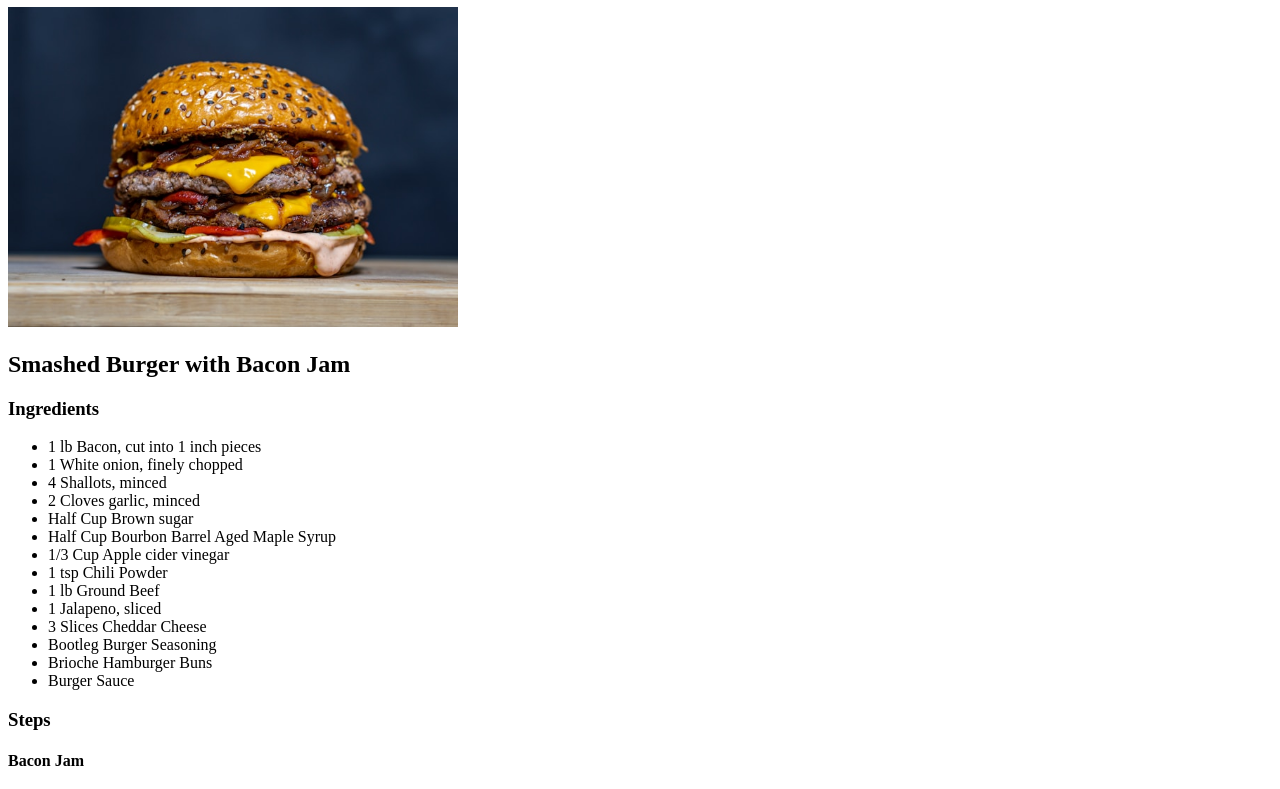
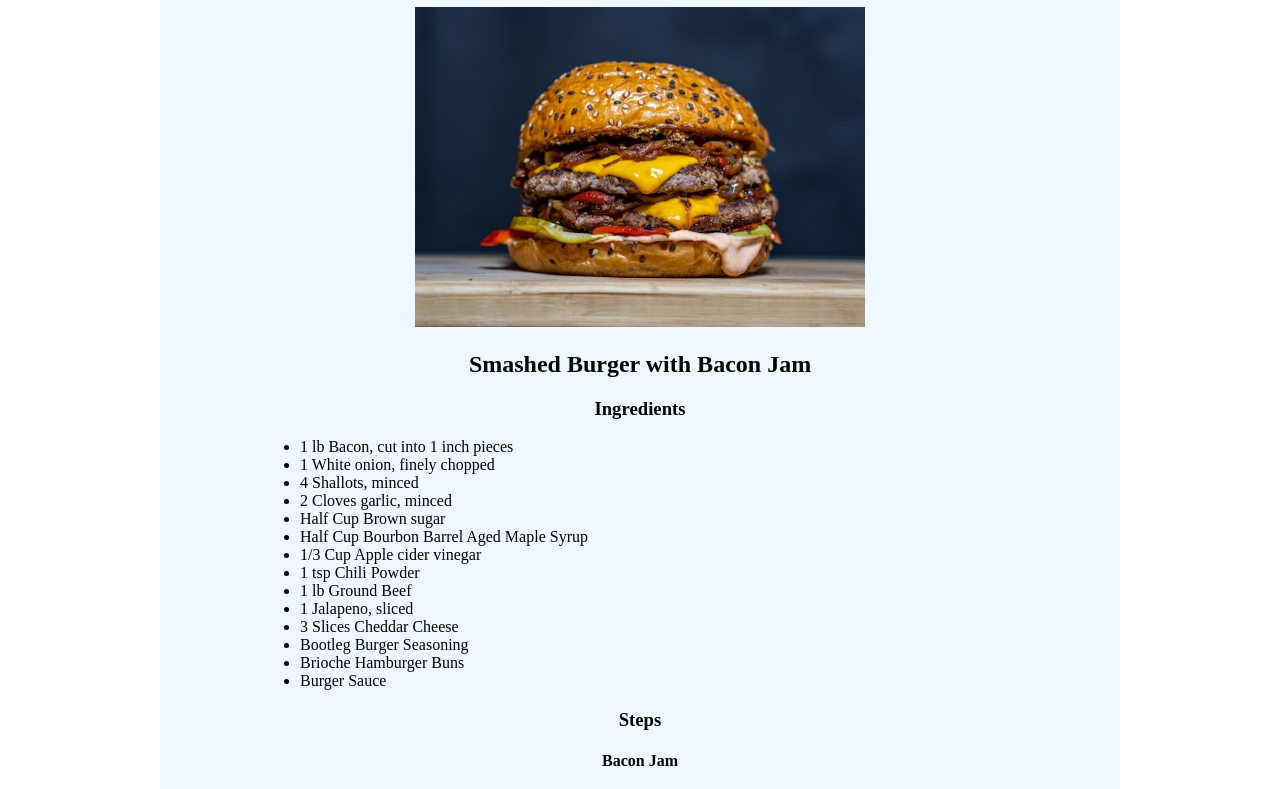
Before and after one commit to DaveBerry75/odin-recipes, a plain HTML site: page recipes/burger.html in a window 1280 px wide. Shown: the part 99-888 px from the top of the page. Drawn offline with Linux system fonts and the light colour scheme.

Commit message:
Add CSS link and classes to receive styles

```diff
--- a/recipes/burger.html
+++ b/recipes/burger.html
@@ -3,10 +3,12 @@
     <head>
         <meta charset="UTF-8">
         <meta name="viewport" content="width=device-width, initial-scale=1.0">
+        <link rel="stylesheet" href="../styles.css">
         <title>Burger</title>
     </head>
     <body>
         <a href="./../index.html">Home</a>
+        <div class="container containerRecipes">
             <h1>Smashed Burger with Bacon Jam</h1>
             <img src="img/burger.jpg" alt="A double smashed burger" width="450">
             <h2>Smashed Burger with Bacon Jam</h2>
@@ -46,5 +48,6 @@
                 <li>Top the burgers with toasted jalapenos, a generous spoonful of bacon jam, and a squirt of Burger Sauce.</li>
                 <li>Serve and enjoy!</li>
             </ol>
+        </div>
     </body>
 </html>
```
Also changed, not shown: recipes/chicken.html (+3 -0 lines), recipes/chilli.html (+3 -0 lines). Lines whose indentation alone changed are shown as unchanged.
